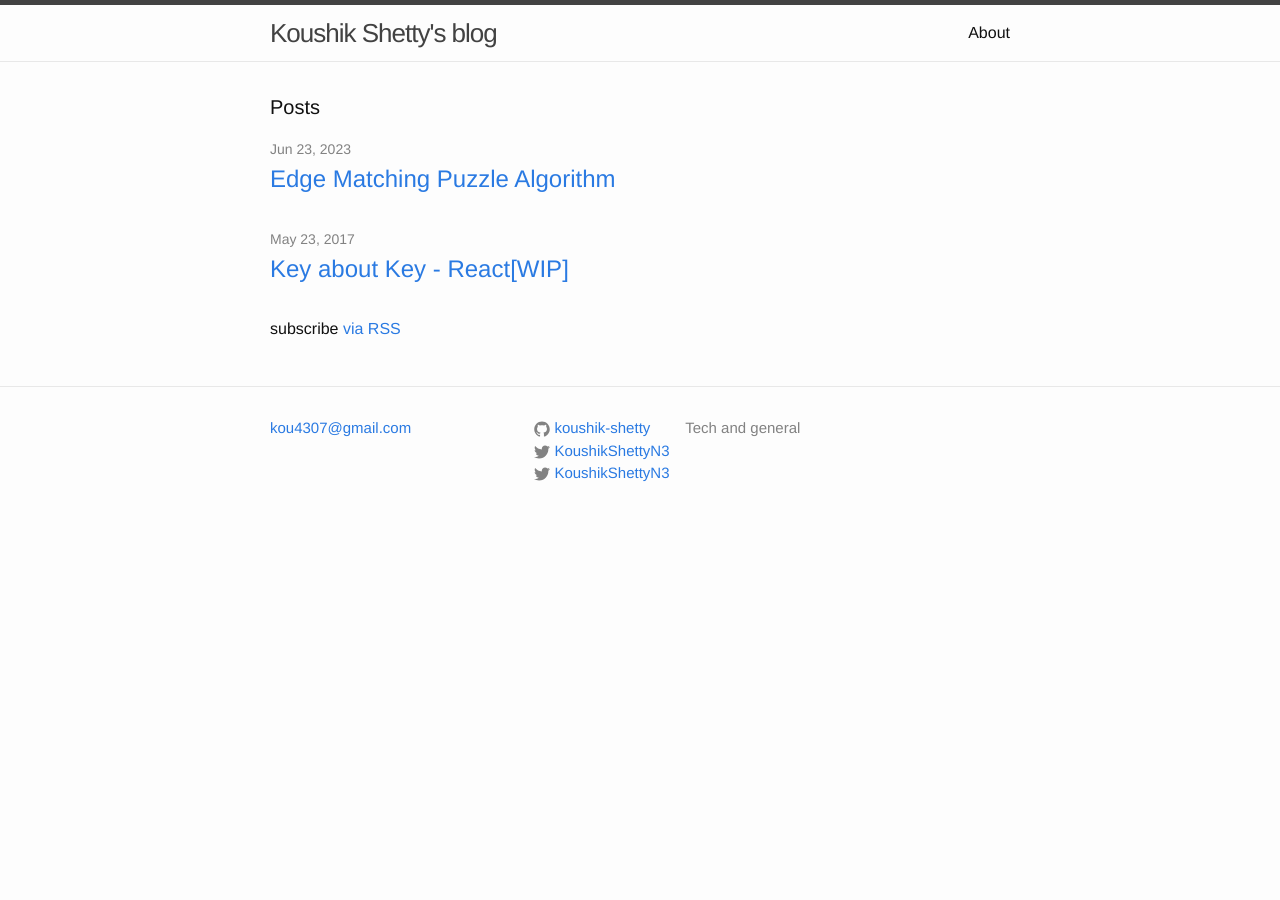
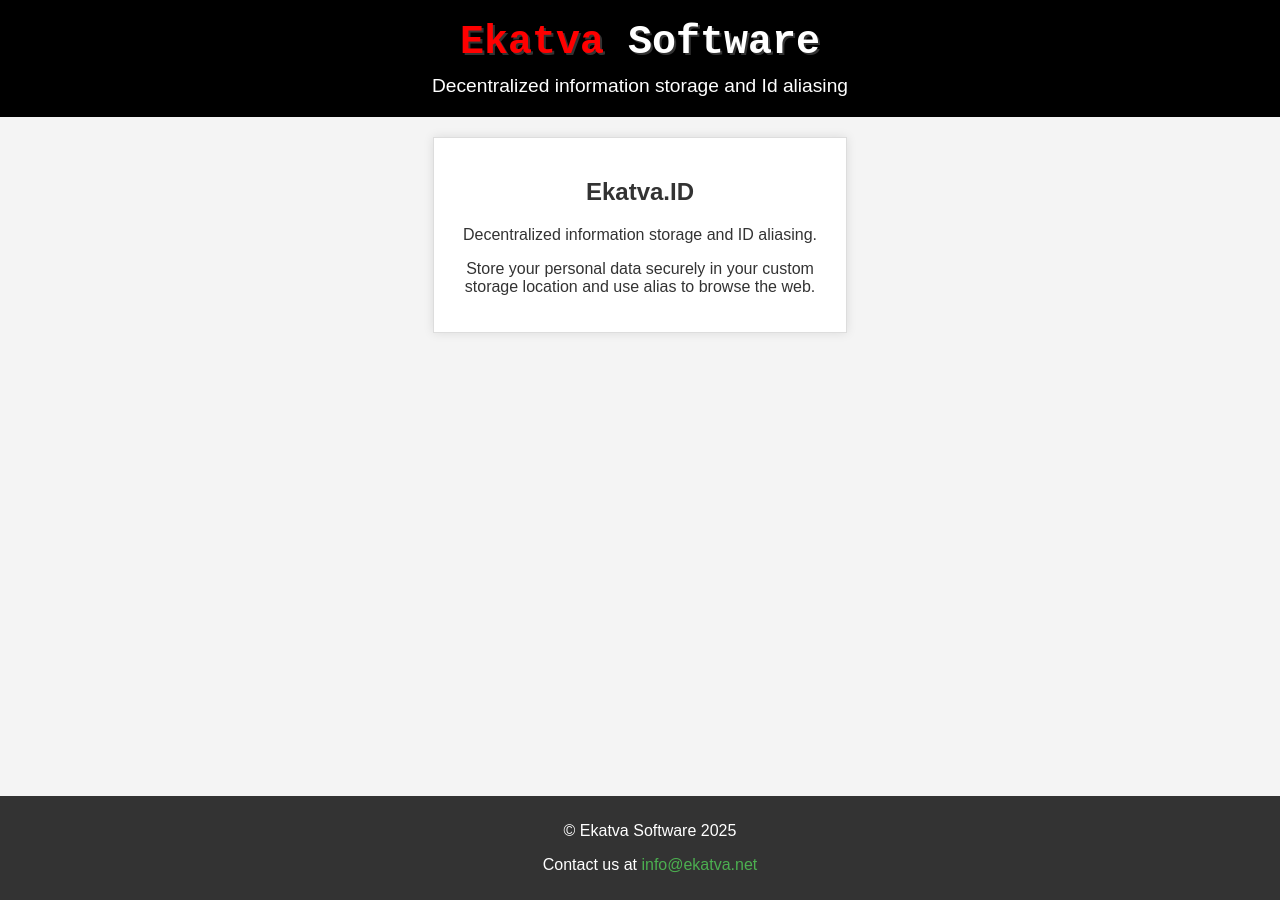
Before and after one commit to koushik-shetty/koushik-shetty.github.io, a Jekyll site: the page index.html, which Jekyll copies as it is, in a window 1280 px wide. Built offline with Jekyll 4.4.1, drawn with Linux system fonts in a browser that asks for light colours.

Commit message:
changed index

```diff
--- a/index.html
+++ b/index.html
@@ -1,23 +1,83 @@
----
-layout: default
----
-
-<div class="home">
-
-  <h1 class="page-heading">Posts</h1>
-
-  <ul class="post-list">
-    {% for post in site.posts %}
-      <li>
-        <span class="post-meta">{{ post.date | date: "%b %-d, %Y" }}</span>
-
-        <h2>
-          <a class="post-link" href="{{ post.url | prepend: site.baseurl }}">{{ post.title }}</a>
-        </h2>
-      </li>
-    {% endfor %}
-  </ul>
-
-  <p class="rss-subscribe">subscribe <a href="{{ "/feed.xml" | prepend: site.baseurl }}">via RSS</a></p>
-
-</div>
+<!DOCTYPE html>
+<html lang="en">
+<head>
+    <meta charset="UTF-8">
+    <meta name="viewport" content="width=device-width, initial-scale=1.0">
+    <title>Ekatva Software</title>
+    <style>
+        body {
+            font-family: Arial, sans-serif;
+            margin: 0;
+            padding: 0;
+            display: flex;
+            flex-direction: column;
+            min-height: 100vh;
+            background: #f4f4f4;
+            color: #333;
+        }
+        header {
+            background: black;
+            color: white;
+            padding: 20px;
+            text-align: center;
+            position: relative;
+        }
+        header h1 {
+            margin: 0;
+            font-size: 2.5em;
+            font-family: 'Courier New', Courier, monospace;
+            text-shadow: 2px 2px #333;
+        }
+        header h1 .red {
+            color: red;
+        }
+        header p {
+            margin: 10px 0 0;
+            font-size: 1.2em;
+        }
+        .content {
+            display: flex;
+            justify-content: center;
+            padding: 20px;
+        }
+        .tile {
+            background: white;
+            border: 1px solid #ddd;
+            padding: 20px;
+            width: 30%;
+            box-shadow: 0 0 10px rgba(0, 0, 0, 0.1);
+            text-align: center;
+        }
+        footer {
+            background: #333;
+            color: white;
+            text-align: center;
+            padding: 10px;
+            position: absolute;
+            bottom: 0;
+            width: 100%;
+        }
+        footer a {
+            color: #4CAF50;
+            text-decoration: none;
+        }
+    </style>
+</head>
+<body>
+    <header role="banner" aria-label="Ekatva Software Header">
+        <h1><span class="red">Ekatva</span> Software</h1>
+        <p>Decentralized information storage and Id aliasing</p>
+    </header>
+    <div class="content">
+        <div class="tile">
+            <h2>Ekatva.ID</h2>
+            <p>Decentralized information storage and ID aliasing.</p>
+            <p>Store your personal data securely in your custom storage location and use alias to browse the web.</p>
+        </div>
+    </div>
+    <footer>
+        <p>&copy; Ekatva Software 2025</p>
+        <p>Contact us at <a href="mailto:info@ekatva.net">info@ekatva.net</a></p>
+    </footer>
+</body>
+</html>
```
